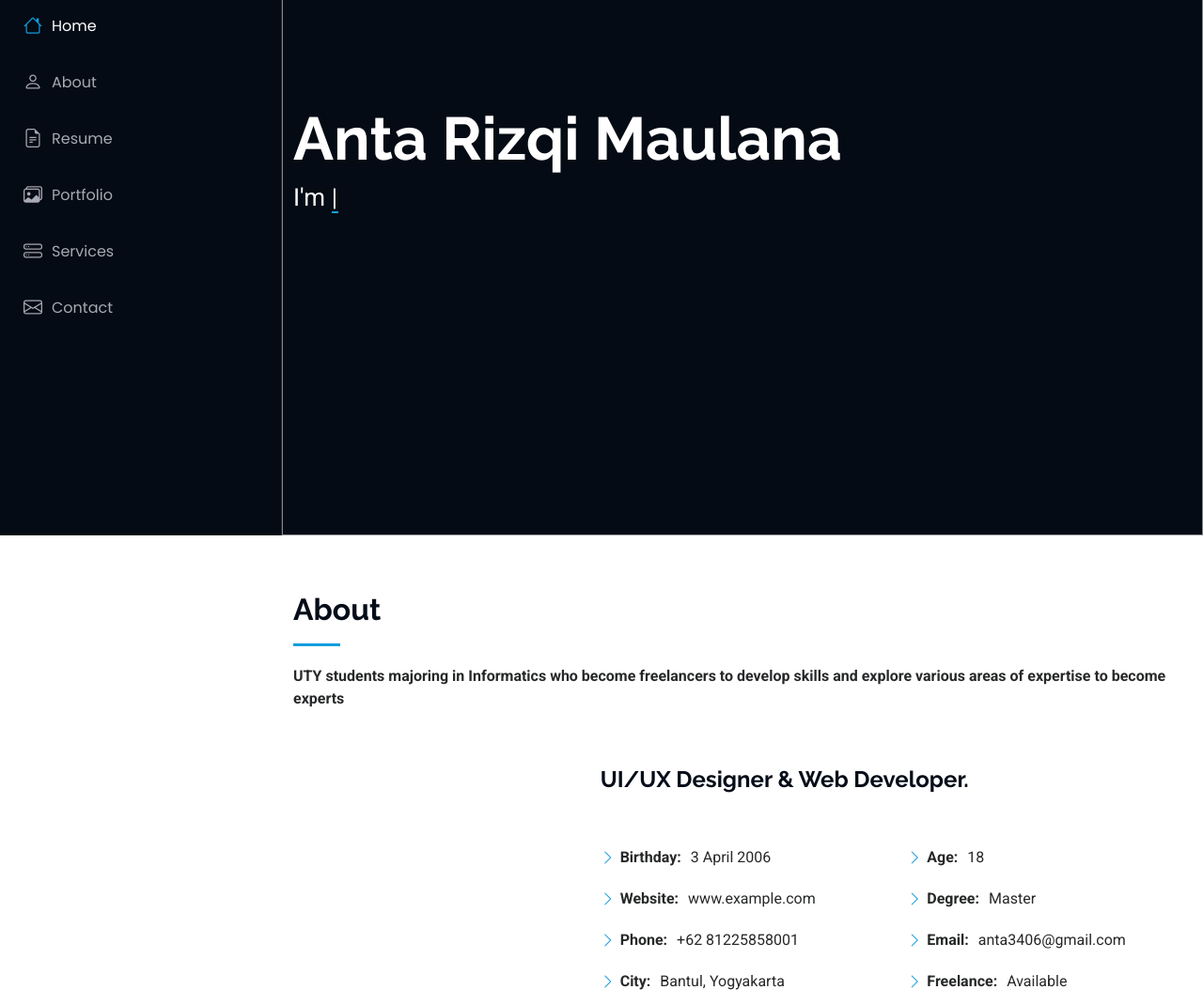
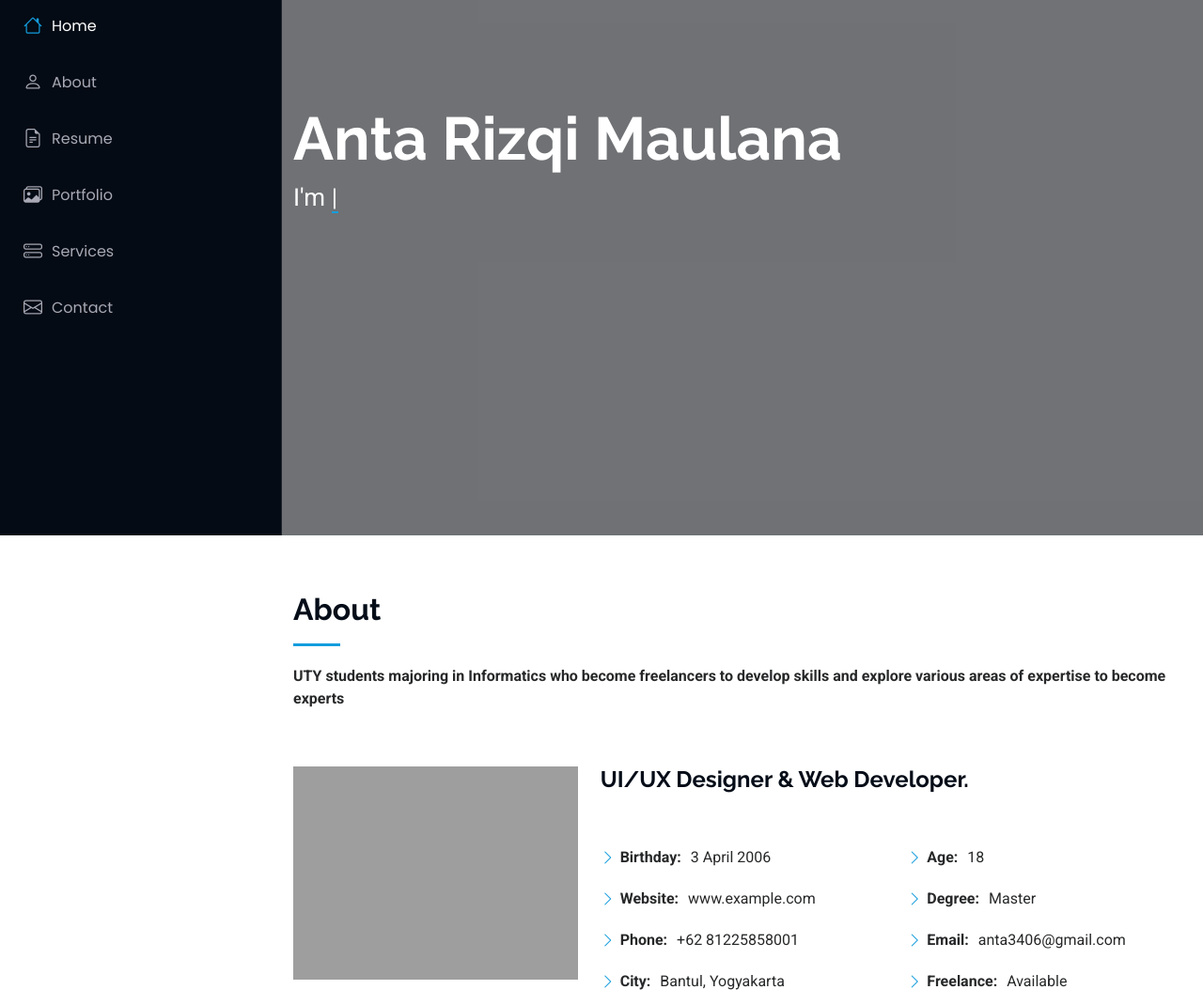
Before and after one commit to halhalobandung/PersonalBranding_Anta-Rizqi-Maulana, a plain HTML site: page index.html in a window 1280 px wide. Shown: the part 230-1300 px from the top of the page at 94% size. Drawn offline with Linux system fonts and the light colour scheme; the site is published under a folder, as on GitHub Pages, so addresses that start at the root find nothing.

Commit message:
Update index.html

```diff
--- a/index.html
+++ b/index.html
@@ -95,7 +95,7 @@
     <!-- Hero Section -->
     <section id="hero" class="hero section dark-background">
 
-      <img src="/assets/img/FotoSayaTugas2.jpg" data-aos="fade-in" class="">
+      <img src="assets/img/FotoSayaTugas2.jpg" data-aos="fade-in" class="">
 
       <div class="container" data-aos="fade-up" data-aos-delay="100">
         <h2>Anta Rizqi Maulana</h2>
@@ -117,7 +117,7 @@
 
         <div class="row gy-4 justify-content-center">
           <div class="col-lg-4">
-            <img src="/assets/img/FotoSayaTugas1.jpg" class="img-fluid" alt="">
+            <img src="assets/img/FotoSayaTugas1.jpg" class="img-fluid" alt="">
           </div>
           <div class="col-lg-8 content">
             <h2>UI/UX Designer &amp; Web Developer.</h2>
```
